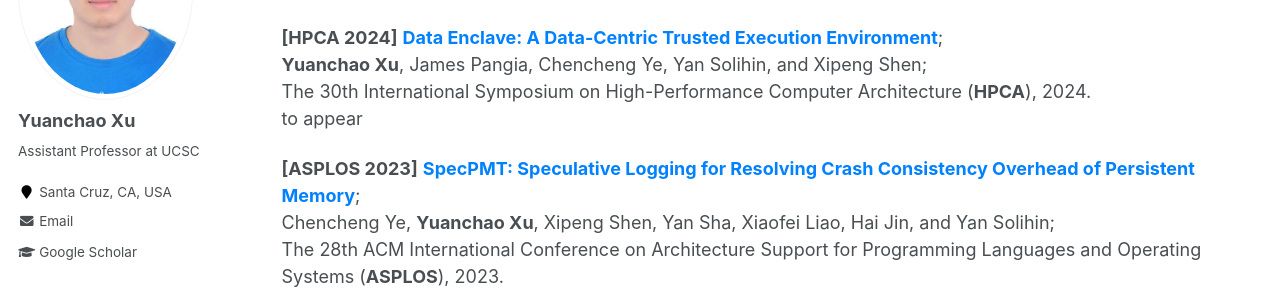
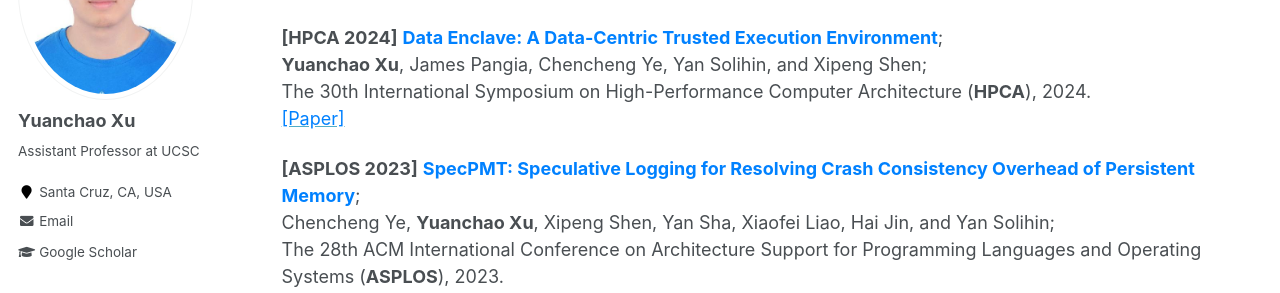
Before and after one commit to yuanchaoxu6/yuanchaoxu6.github.io, a Jekyll site: the page built from _pages/publications.md, in a window 1280 px wide and 900 px high, scrolled down 643 px. Shown: the part 152-445 px from the top of the window. Built offline with Jekyll 4.4.1, drawn with Linux system fonts in a browser that asks for light colours.

Commit message:
Update publications.md

```diff
--- a/_pages/publications.md
+++ b/_pages/publications.md
@@ -30,7 +30,7 @@ to appear
 **\[HPCA 2024\]** **<font color="#0081ff"> Data Enclave: A Data-Centric Trusted Execution Environment</font>**; <br>
 **Yuanchao Xu**, James Pangia, Chencheng Ye, Yan Solihin, and Xipeng Shen; <br>
 The 30th International Symposium on High-Performance Computer Architecture (**HPCA**), 2024. <br>
-to appear
+[<font color="#0081ff">[Paper]</font>](http://yuanchaoxu6.github.io/files/HPCA2024_DataEnclave.pdf)
 
 **\[ASPLOS 2023\]** **<font color="#0081ff"> SpecPMT: Speculative Logging for Resolving Crash Consistency
 Overhead of Persistent Memory</font>**; <br>
```
